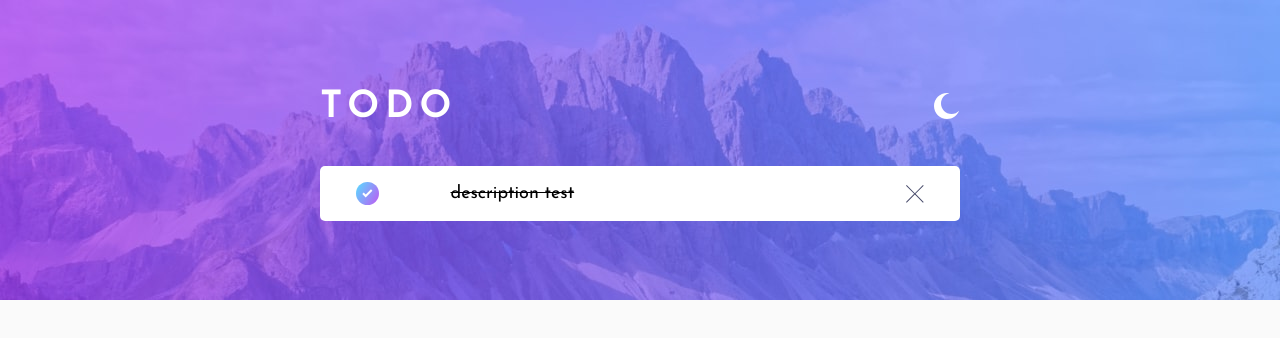
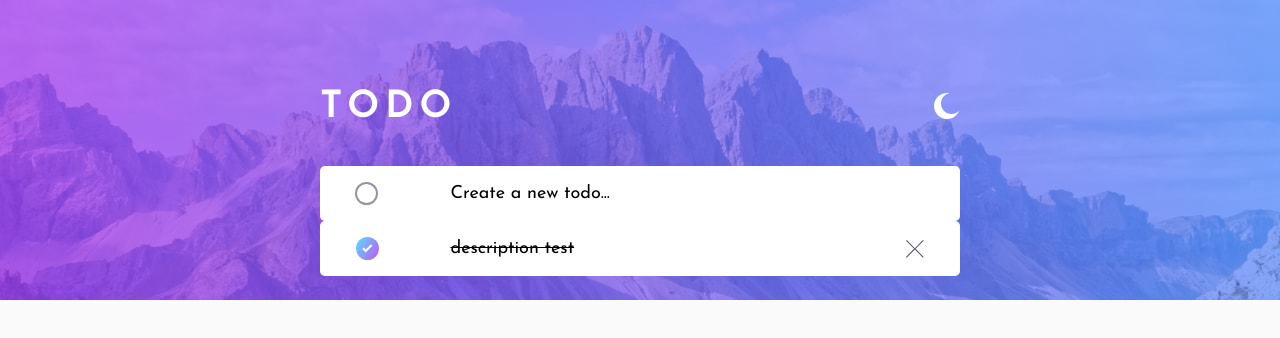
Before and after one commit to paulo-david/todo-app-main, a React (Create React App) app: page / in a window 1280 px wide. Shown: the top 338 px of the page. Built offline with nearby package versions, Linux system fonts and the light colour scheme; the HTML template or start-up script is replaced by a standard one.

Commit message:
:sparkles: add tasks by enter

```diff
--- a/src/App.tsx
+++ b/src/App.tsx
@@ -1,5 +1,6 @@
 import AppWrapper from "./App_styles";
 import { AppChildren } from "./App_styles";
+import AddBar from "./components/AddBar";
 import Header from "./components/Header";
 import List from "./components/List";
 
@@ -12,6 +13,7 @@ function App() {
     <AppWrapper className="App" isDarkMode={isDarkMode}>
       <AppChildren>
         <Header></Header>
+        <AddBar></AddBar>
         <List></List>
       </AppChildren>
     </AppWrapper>
--- /dev/null
+++ b/src/components/AddBar/index.tsx
@@ -0,0 +1,62 @@
+import React, { useState } from "react";
+import { useAppSelector as useSelector } from "../../store/hooks";
+
+import AddBarWrapper from "./styles";
+import ItemWrapper from "../Item/styles";
+import checkIcon from "../../images/icons/icon-check.svg";
+import store from "../../store/store";
+import { addTask_automatic_Id } from "../../store/tasks/taskSlice";
+
+const AddBar = () => {
+  const isDarkMode = useSelector((state) => state.themes.isDarkMode);
+
+  const [isCompleted, setIsCompleted] = useState(false);
+
+  const toggle_isCompleted = () => {
+    setIsCompleted(!isCompleted);
+  };
+
+  const initialState = "Create a new todo...";
+  const [description, setDescription] = useState(initialState);
+
+  const update_description = (event: React.FormEvent<HTMLInputElement>) => {
+    setDescription(event.currentTarget.value);
+  };
+
+  const add_task_manual = (event: React.KeyboardEvent<HTMLInputElement>) => {
+    if (event.key === "Enter") {
+      setDescription(initialState);
+      store.dispatch(
+        addTask_automatic_Id({
+          description: description,
+          is_completed: isCompleted,
+        })
+      );
+    }
+  };
+
+  return (
+    <AddBarWrapper>
+      <ItemWrapper isCompleted={isCompleted} isDarkMode={isDarkMode}>
+        <div className="circle" onClick={toggle_isCompleted}>
+          {isCompleted ? (
+            <img src={checkIcon} alt="checkIcon" />
+          ) : (
+            <div className="checkIcon_background"></div>
+          )}
+        </div>
+        <input
+          id="input_description"
+          className="task_description"
+          value={description}
+          onChange={update_description}
+          onKeyDown={add_task_manual}
+        ></input>
+
+        <div id="empty"></div>
+      </ItemWrapper>
+    </AddBarWrapper>
+  );
+};
+
+export default AddBar;
--- /dev/null
+++ b/src/components/AddBar/styles.ts
@@ -0,0 +1,22 @@
+import styled from "styled-components";
+
+const AddBar = styled.div`
+  > * {
+    border-radius: 5px;
+  }
+
+  #input_description {
+    font-size: 18px;
+    font-family: "Josefin Sans";
+    border: none;
+
+    outline: none;
+  }
+
+  #empty {
+    height: 18px;
+    width: 18px;
+  }
+`;
+
+export default AddBar;
--- a/src/components/Item/index.tsx
+++ b/src/components/Item/index.tsx
@@ -39,7 +39,7 @@ const Item = ({ task }: Props) => {
   return (
     <ItemWrapper isDarkMode={isDarkMode} isCompleted={task.is_completed}>
       <div
-        className={`circle ${task.is_completed ? "rainbow" : ""}`}
+        className="circle"
         onClick={toggle_taskStatus}
       >
         {task.is_completed ? (
--- a/src/components/Item/styles.ts
+++ b/src/components/Item/styles.ts
@@ -1,7 +1,7 @@
 import styled from "styled-components";
 
 interface Props {
-  isCompleted: boolean
+  isCompleted: boolean;
   isDarkMode: boolean;
 }
 
@@ -15,7 +15,8 @@ const Item = styled.div<Props>`
 
   color: ${(props) => (props.isDarkMode ? "white" : "black")};
   text-decoration: ${(props) => (props.isCompleted ? "line-through" : "none")};
-  background-color: ${(props) => props.isDarkMode ? "var(--bg_lst_dark)" : "var(--bg_lst_light)"};
+  background-color: ${(props) =>
+    props.isDarkMode ? "var(--bg_lst_dark)" : "var(--bg_lst_light)"};
 
   .circle {
     width: 23px;
@@ -46,14 +47,15 @@ const Item = styled.div<Props>`
       background-color: ${(props) =>
         props.isDarkMode ? "var(--bg_lst_dark)" : "var(--bg_lst_light)"};
     }
-  }
 
-  .rainbow {
-    background-image: linear-gradient(
+    ${(props) =>
+      props.isCompleted
+        ? `background-image: linear-gradient(
       120deg,
       hsl(192, 100%, 67%),
       hsl(280, 87%, 65%)
-    );
+    );`
+        : ""}
   }
 
   .task_description {
@@ -65,7 +67,6 @@ const Item = styled.div<Props>`
     cursor: pointer;
   }
 
-  /* mobile config */
 `;
 
 export default Item;
```
